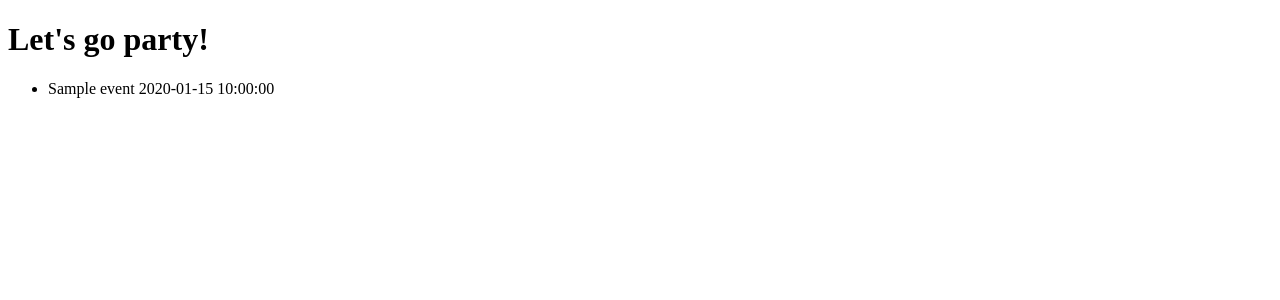
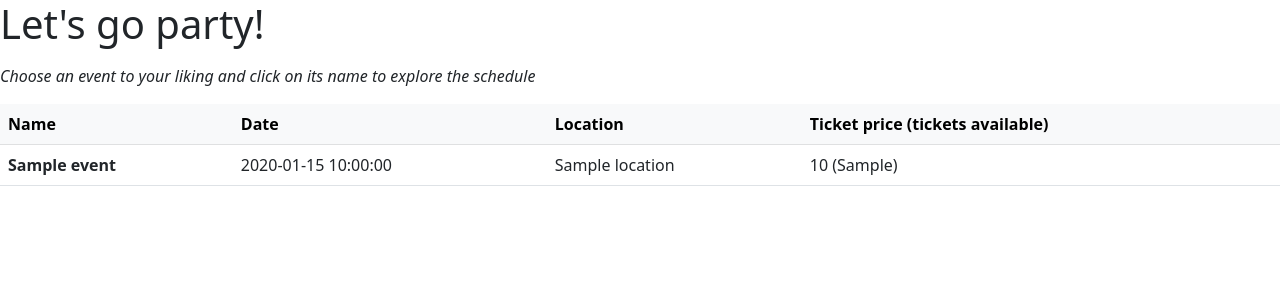
Before and after one commit to SophiaBaranova/python_flask_api, a Python web app: template rp_flask_api/templates/home.html in a window 1280 px wide. Shown: the top 300 px of the page. Run offline with Jinja, Linux system fonts and the light colour scheme; the template is opened without the code that fills it: most values are stand-ins (such as "Sample title", 1, 10 or a date in 2020).

Commit message:
Add event schedule display

```diff
--- a/rp_flask_api/templates/home.html
+++ b/rp_flask_api/templates/home.html
@@ -3,15 +3,35 @@
 <head>
     <meta charset="UTF-8">
     <title>RP Flask REST API</title>
+    <link href="https://cdn.jsdelivr.net/npm/bootstrap@5.2.3/dist/css/bootstrap.min.css" rel="stylesheet" integrity="sha384-rbsA2VBKQhggwzxH7pPCaAqO46MgnOM80zW1RWuH61DGLwZJEdK2Kadq2F9CUG65" crossorigin="anonymous">
 </head>
 <body>
-    <h1>
+    <h1 style="text-decoration-style: solid">
         Let's go party!
     </h1>
-    <ul>
-        {% for event in events %}
-        <li>{{ event.name }} {{ event.date }}</li>
-        {% endfor %}
-    </ul>
+    <p></p>
+    <p>
+        <em>Choose an event to your liking and click on its name to explore the schedule</em>
+    </p>
+    <table class="table table-hover">
+        <thead  class="table-light">
+            <tr>
+                <th scope="col">Name</th>
+                <th scope="col">Date</th>
+                <th scope="col">Location</th>
+                <th scope="col">Ticket price (tickets available)</th>
+            </tr>
+        </thead>
+        <tbody>
+            {% for event in events %}
+            <tr onclick="window.location='{{ url_for('schedule', event_id=event.id) }}'" style="cursor:pointer;">
+                <th scope="row">{{ event.name }}</th>
+                <td>{{ event.date }}</td>
+                <td>{{ event.location }}</td>
+                <td>{{ event.ticket_price }} ({{ event.tickets_available }})</td>
+            </tr>
+            {% endfor %}
+        </tbody>
+    </table>
 </body>
 </html>
```
Also changed, not shown: rp_flask_api/app.py (+7 -1 lines), rp_flask_api/templates/schedule.html (added, +36 -0 lines).
